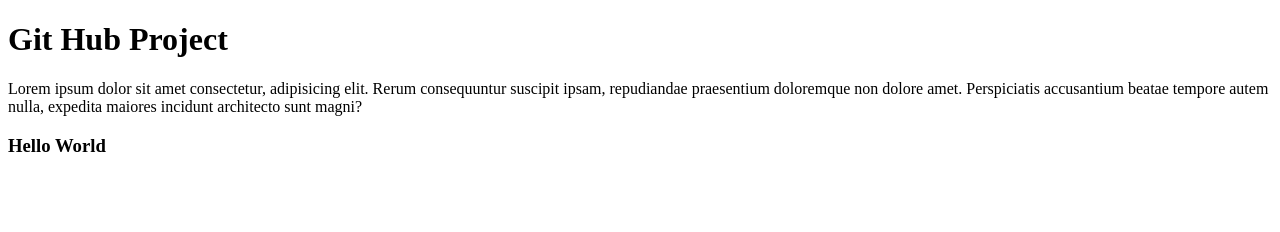
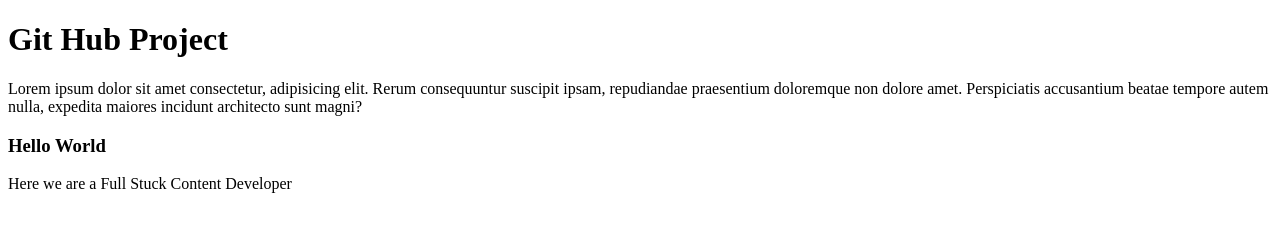
Before and after one commit to shiful0007/first-project, a plain HTML site: page index.html in a window 1280 px wide. Drawn offline with Linux system fonts and the light colour scheme.

Commit message:
Update index.html
new added h3 headline and one p tag.

```diff
--- a/index.html
+++ b/index.html
@@ -9,5 +9,6 @@
     <h1>Git Hub Project</h1>
     <p>Lorem ipsum dolor sit amet consectetur, adipisicing elit. Rerum consequuntur suscipit ipsam, repudiandae praesentium doloremque non dolore amet. Perspiciatis accusantium beatae tempore autem nulla, expedita maiores incidunt architecto sunt magni?</p>
     <h3>Hello World</h3>
+	<p>Here we are a Full Stuck Content Developer</p>
 </body>
 </html>
```
